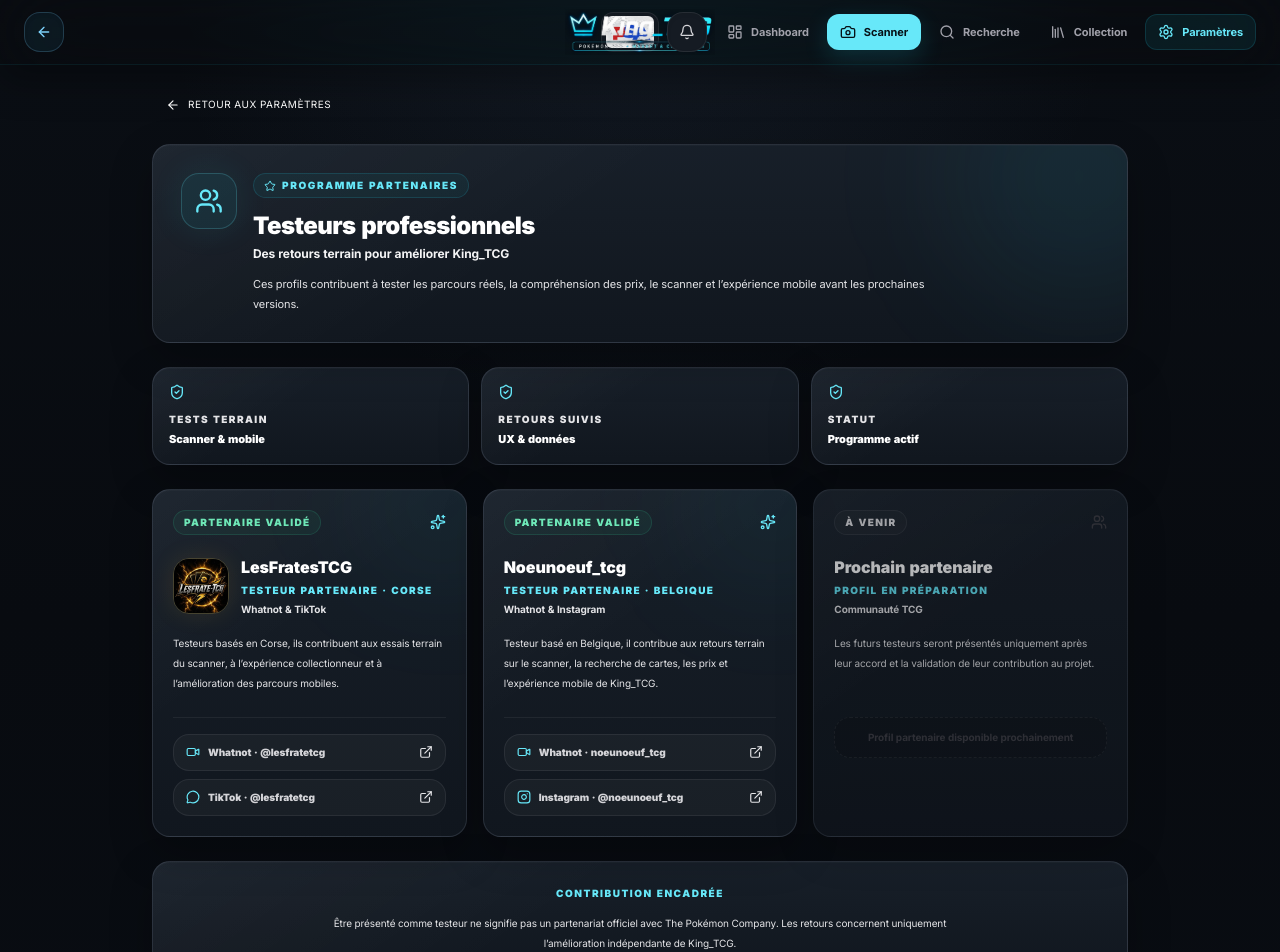
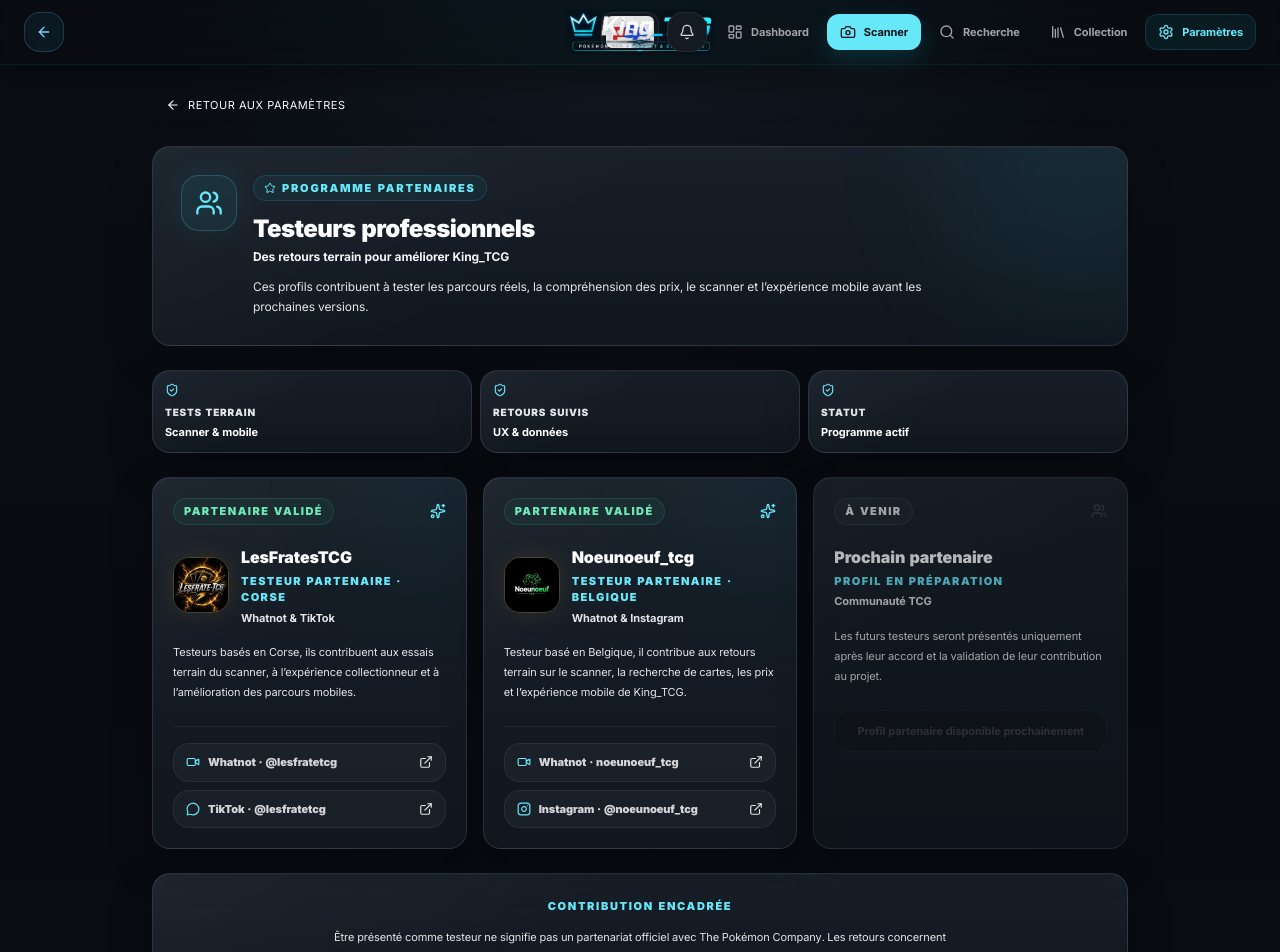
Before and after one commit to dylangdm1-dotcom/King_TcgV1, a Next.js app: page /parametres/testeurs in a window 1280 px wide. Shown: the top 952 px of the page. Built offline with nearby package versions, Linux system fonts and the light colour scheme.

Commit message:
Update page.tsx

```diff
--- a/app/parametres/testeurs/page.tsx
+++ b/app/parametres/testeurs/page.tsx
@@ -38,7 +38,7 @@ const partners = [
   },
   {
     name: "Noeunoeuf_tcg",
-    logo: undefined,
+    logo: "/partners/noeunoeuf_tcg.jpg",
     role: "Testeur partenaire · Belgique",
     platform: "Whatnot & Instagram",
     description:
@@ -78,7 +78,7 @@ export default function TesteursPage() {
         <div className="mx-auto max-w-5xl space-y-6 px-4 py-6 sm:px-6">
           <Link
             href="/parametres"
-            className="kt-premium-button-secondary inline-flex items-center gap-2 px-3.5 py-2 text-[10px] uppercase tracking-wider"
+            className="kt-premium-button-secondary inline-flex items-center gap-2 px-3.5 py-2 text-[11px] uppercase tracking-wider"
           >
             <ArrowLeft className="h-3.5 w-3.5" />
             Retour aux paramètres
@@ -91,7 +91,7 @@ export default function TesteursPage() {
                 <Users className="h-7 w-7" />
               </span>
               <div>
-                <span className="inline-flex items-center gap-1.5 rounded-full border border-cyan-400/15 bg-cyan-400/[0.06] px-2.5 py-1 text-[10px] font-black uppercase tracking-[0.16em] text-cyan-300">
+                <span className="inline-flex items-center gap-1.5 rounded-full border border-cyan-400/15 bg-cyan-400/[0.06] px-2.5 py-1 text-[11px] font-black uppercase tracking-[0.16em] text-cyan-300">
                   <Star className="h-3 w-3" />
                   Programme partenaires
                 </span>
@@ -101,25 +101,25 @@ export default function TesteursPage() {
                 <p className="mt-1 text-xs font-bold text-zinc-100">
                   Des retours terrain pour améliorer King_TCG
                 </p>
-                <p className="mt-3 max-w-2xl text-[11px] leading-5 text-zinc-200">
+                <p className="mt-3 max-w-2xl text-[12px] leading-5 text-zinc-200">
                   Ces profils contribuent à tester les parcours réels, la compréhension des prix, le scanner et l’expérience mobile avant les prochaines versions.
                 </p>
               </div>
             </div>
           </section>
 
-          <section className="grid gap-3 sm:grid-cols-3">
+          <section className="grid grid-cols-3 gap-2">
             {[
               { label: "Tests terrain", value: "Scanner & mobile" },
               { label: "Retours suivis", value: "UX & données" },
               { label: "Statut", value: "Programme actif" },
             ].map((item) => (
-              <div key={item.label} className="kt-premium-panel rounded-[18px] p-4">
-                <ShieldCheck className="h-4 w-4 text-cyan-300" />
-                <p className="mt-3 text-[10px] font-black uppercase tracking-[0.14em] text-zinc-200">
+              <div key={item.label} className="kt-premium-panel rounded-[16px] p-2.5 sm:p-3">
+                <ShieldCheck className="h-3.5 w-3.5 text-cyan-300" />
+                <p className="mt-2 text-[10px] font-black uppercase tracking-[0.08em] text-zinc-200">
                   {item.label}
                 </p>
-                <p className="mt-1 text-[11px] font-black text-white">{item.value}</p>
+                <p className="mt-1 text-[10px] font-bold leading-4 text-white sm:text-[11px]">{item.value}</p>
               </div>
             ))}
           </section>
@@ -140,7 +140,7 @@ export default function TesteursPage() {
 
                 <div className="relative">
                   <div className="flex items-center justify-between gap-3">
-                    <span className={`rounded-full border px-2.5 py-1 text-[10px] font-black uppercase tracking-[0.13em] ${
+                    <span className={`rounded-full border px-2.5 py-1 text-[11px] font-black uppercase tracking-[0.13em] ${
                       partner.active
                         ? "border-emerald-400/15 bg-emerald-400/[0.06] text-emerald-300"
                         : "border-white/[0.07] bg-white/[0.025] text-zinc-200"
@@ -165,14 +165,14 @@ export default function TesteursPage() {
                     )}
                     <div className="min-w-0">
                       <h2 className="text-base font-black text-white">{partner.name}</h2>
-                      <p className="mt-1 text-[10px] font-black uppercase tracking-[0.13em] text-cyan-300">
+                      <p className="mt-1 text-[11px] font-black uppercase tracking-[0.13em] text-cyan-300">
                         {partner.role}
                       </p>
-                      <p className="mt-1 text-[10px] font-bold text-zinc-200">{partner.platform}</p>
+                      <p className="mt-1 text-[11px] font-bold text-zinc-200">{partner.platform}</p>
                     </div>
                   </div>
 
-                  <p className="mt-4 min-h-[64px] text-[10px] leading-5 text-zinc-200">
+                  <p className="mt-4 min-h-[64px] text-[11px] leading-5 text-zinc-200">
                     {partner.description}
                   </p>
 
@@ -184,7 +184,7 @@ export default function TesteursPage() {
                           href={href}
                           target="_blank"
                           rel="noopener noreferrer"
-                          className="group flex items-center justify-between gap-3 rounded-2xl border border-white/[0.07] bg-white/[0.035] px-3 py-2.5 text-[10px] font-black text-zinc-300 transition hover:border-cyan-300/20 hover:text-cyan-200"
+                          className="group flex items-center justify-between gap-3 rounded-2xl border border-white/[0.07] bg-white/[0.035] px-3 py-2.5 text-[11px] font-black text-zinc-300 transition hover:border-cyan-300/20 hover:text-cyan-200"
                         >
                           <span className="flex min-w-0 items-center gap-2">
                             <Icon className="h-3.5 w-3.5 shrink-0 text-cyan-300" />
@@ -195,7 +195,7 @@ export default function TesteursPage() {
                       ))}
                     </div>
                   ) : (
-                    <div className="mt-5 rounded-2xl border border-dashed border-white/[0.08] bg-black/15 px-3 py-3 text-center text-[10px] font-bold text-zinc-700">
+                    <div className="mt-5 rounded-2xl border border-dashed border-white/[0.08] bg-black/15 px-3 py-3 text-center text-[11px] font-bold text-zinc-700">
                       Profil partenaire disponible prochainement
                     </div>
                   )}
@@ -205,17 +205,17 @@ export default function TesteursPage() {
           </section>
 
           <section className="kt-premium-panel rounded-[18px] p-5 text-center sm:p-6">
-            <p className="text-[10px] font-black uppercase tracking-[0.15em] text-cyan-300">
+            <p className="text-[11px] font-black uppercase tracking-[0.15em] text-cyan-300">
               Contribution encadrée
             </p>
-            <p className="mx-auto mt-3 max-w-2xl text-[10px] leading-5 text-zinc-200">
+            <p className="mx-auto mt-3 max-w-2xl text-[11px] leading-5 text-zinc-200">
               Être présenté comme testeur ne signifie pas un partenariat officiel avec The Pokémon Company. Les retours concernent uniquement l’amélioration indépendante de King_TCG.
             </p>
           </section>
 
           <footer className="border-t border-white/[0.06] pt-6 text-center">
-            <p className="text-[10px] font-black tracking-[0.18em] text-white">King_TCG</p>
-            <p className="mt-1 text-[10px] font-bold text-zinc-200">Pokémon Trading Card Companion</p>
+            <p className="text-[11px] font-black tracking-[0.18em] text-white">King_TCG</p>
+            <p className="mt-1 text-[11px] font-bold text-zinc-200">Pokémon Trading Card Companion</p>
           </footer>
         </div>
       </main>
```
